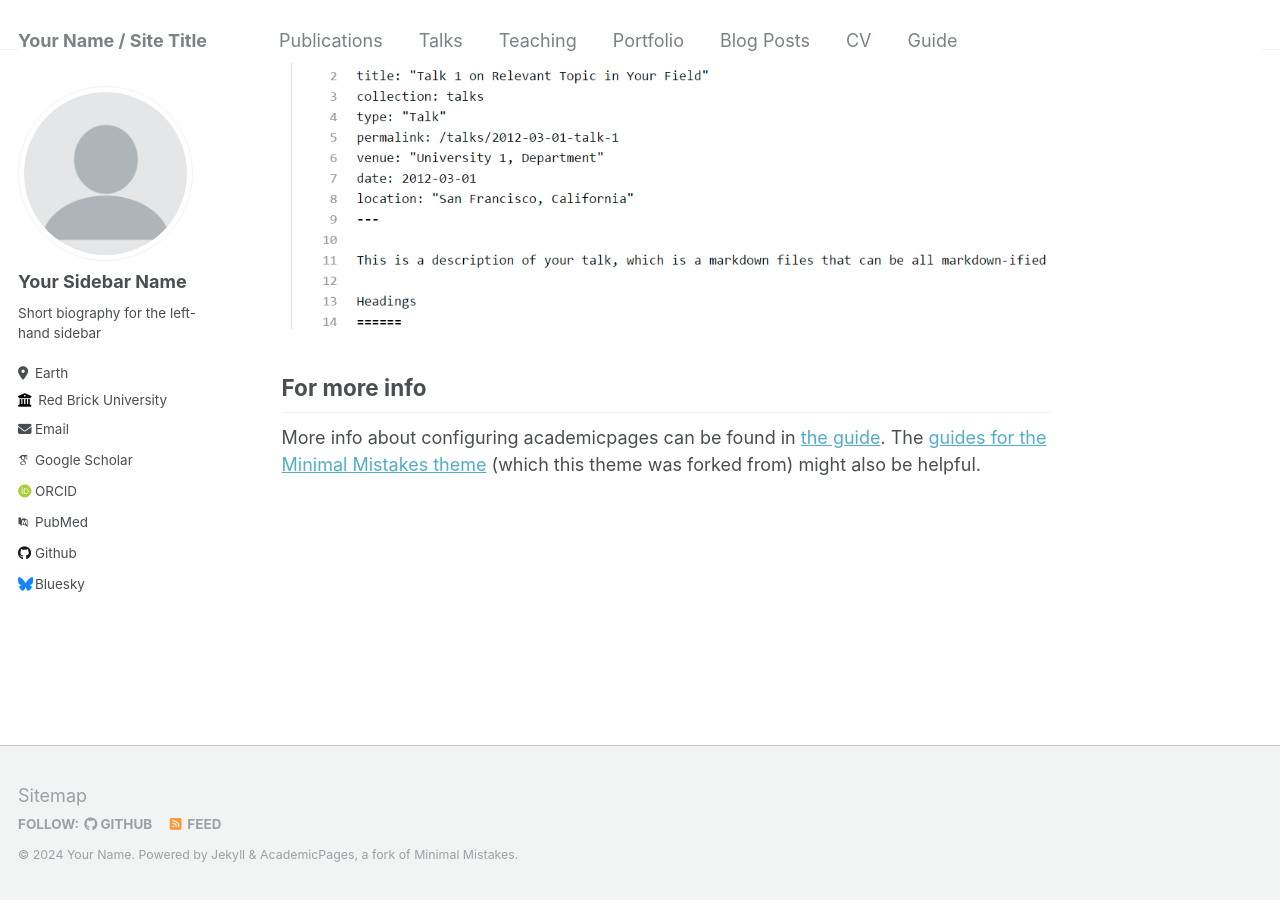
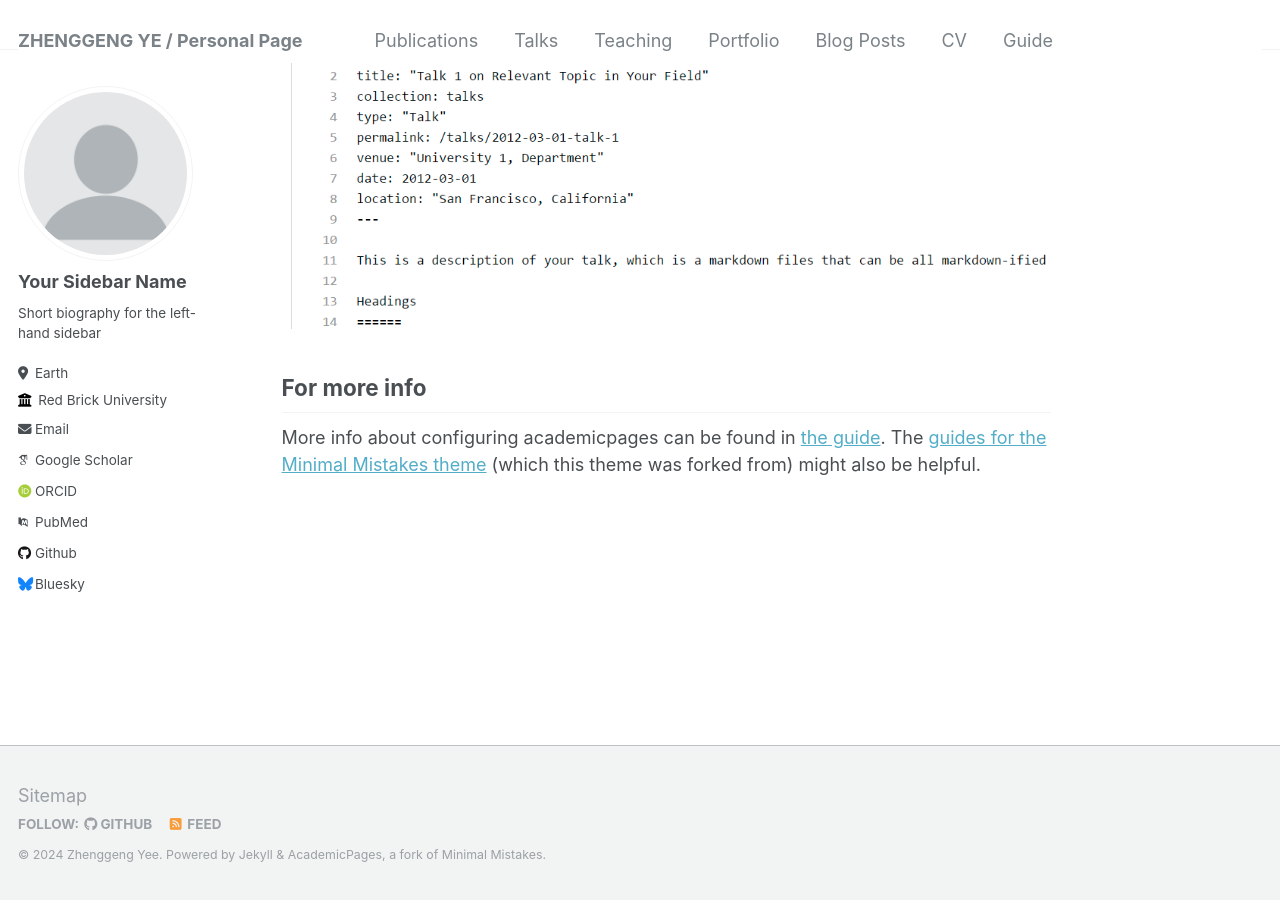
Before and after one commit to yezhenggeng/Page, a Jekyll site: the page built from _pages/about.md, in a window 1280 px wide and 900 px high, scrolled down 2640 px. Built offline with Jekyll 4.4.1, drawn with Linux system fonts in a browser that asks for light colours; some web fonts are replaced.

Commit message:
Update _config.yml

```diff
--- a/_config.yml
+++ b/_config.yml
@@ -8,10 +8,10 @@
 
 # Basic Site Settings
 locale                   : "en-US"
-title                    : "Your Name / Site Title"
+title                    : "ZHENGGENG YE / Personal Page"
 title_separator          : "-"
-name                     : &name "Your Name"
-description              : &description "personal description"
+name                     : &name "Zhenggeng Yee"
+description              : &description "Associate Professor"
 url                      : https://academicpages.github.io # the base hostname & protocol for your site e.g. "https://mmistakes.github.io"
 baseurl                  : "" # the subpath of your site, e.g. "/blog"
 repository               : "academicpages/academicpages.github.io"
```
